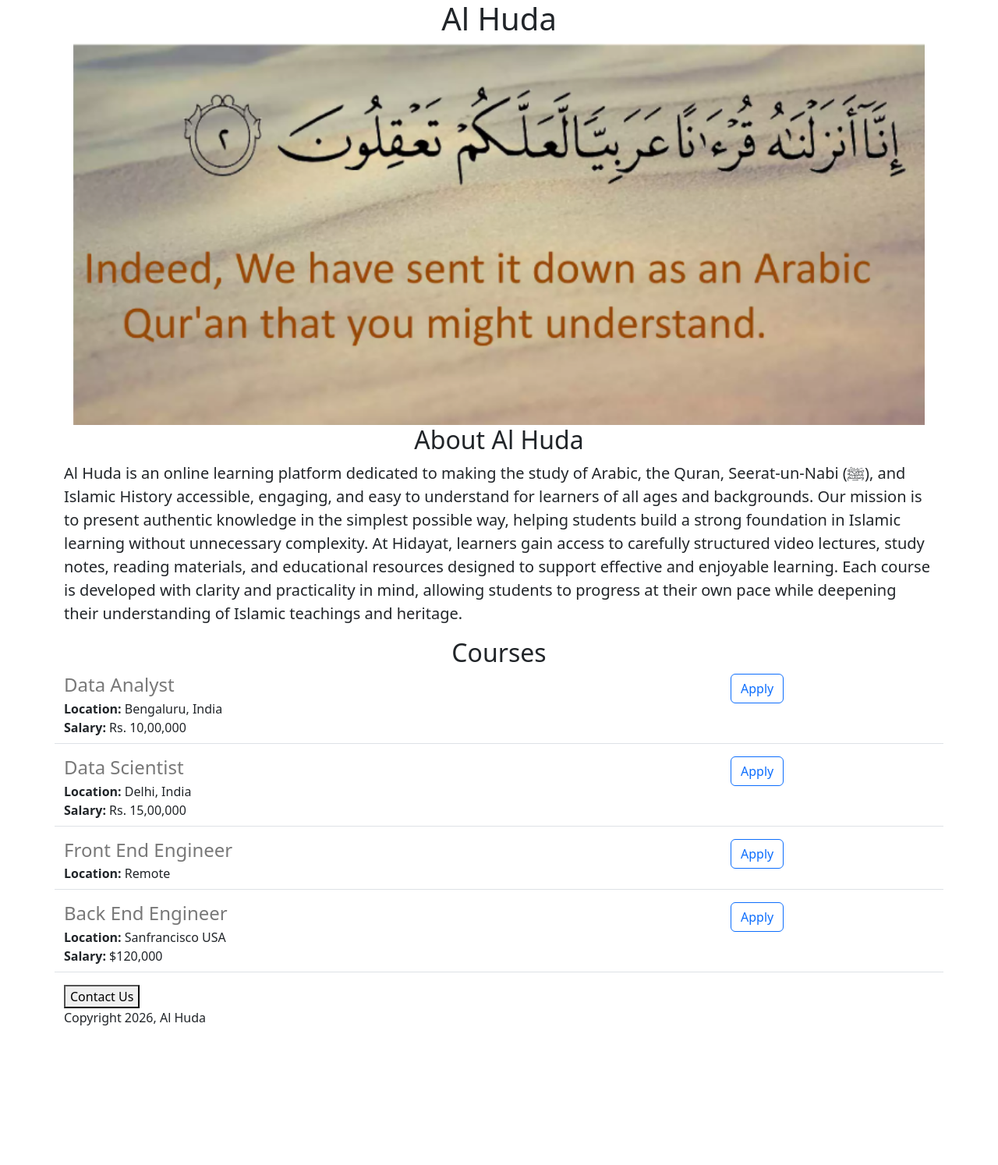
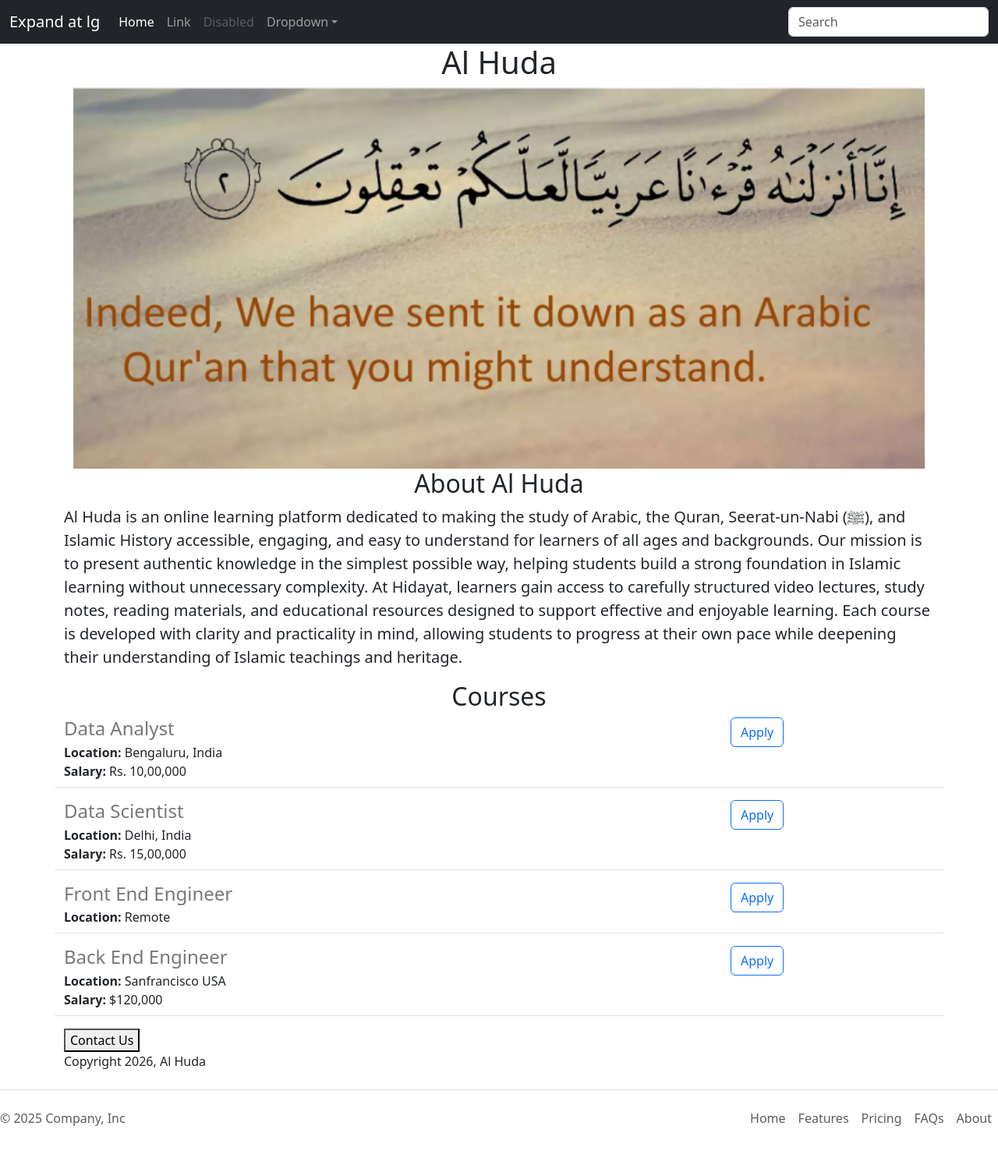
Before and after one commit to IrfanRamzanParray/my-first-website, a Flask app: page / in a window 1280 px wide. Shown: the whole page at 78% size. Before the commit the page ends 1315 px from the top, so only its background shows below. Run offline with Flask 3, Linux system fonts and the light colour scheme.

Commit message:
added header and footer

```diff
--- /dev/null
+++ b/templates/footer.html
@@ -0,0 +1,33 @@
+<footer
+  class="d-flex flex-wrap justify-content-between align-items-center py-3 my-4 border-top"
+>
+  <p class="col-md-4 mb-0 text-body-secondary">
+    &copy; 2025 Company, Inc
+  </p>
+  <a
+    href="/"
+    class="col-md-4 d-flex align-items-center justify-content-center mb-3 mb-md-0 me-md-auto link-body-emphasis text-decoration-none"
+    aria-label="Bootstrap"
+  >
+    <svg class="bi me-2" width="40" height="32" aria-hidden="true">
+      <use xlink:href="#bootstrap"></use>
+    </svg>
+  </a>
+  <ul class="nav col-md-4 justify-content-end">
+    <li class="nav-item">
+      <a href="#" class="nav-link px-2 text-body-secondary">Home</a>
+    </li>
+    <li class="nav-item">
+      <a href="#" class="nav-link px-2 text-body-secondary">Features</a>
+    </li>
+    <li class="nav-item">
+      <a href="#" class="nav-link px-2 text-body-secondary">Pricing</a>
+    </li>
+    <li class="nav-item">
+      <a href="#" class="nav-link px-2 text-body-secondary">FAQs</a>
+    </li>
+    <li class="nav-item">
+      <a href="#" class="nav-link px-2 text-body-secondary">About</a>
+    </li>
+  </ul>
+</footer>
--- a/templates/home.html
+++ b/templates/home.html
@@ -7,6 +7,7 @@
         <link href="https://cdn.jsdelivr.net/npm/bootstrap@5.3.8/dist/css/bootstrap.min.css" rel="stylesheet" integrity="sha384-sRIl4kxILFvY47J16cr9ZwB07vP4J8+LH7qKQnuqkuIAvNWLzeN8tE5YBujZqJLB" crossorigin="anonymous">
     </head>
     <body>
+        {% include 'nav.html' %}  {# Include the navigation bar #}
         <div class = "container">
         <h1 class = "text-center">Al Huda</h1>
         <img class="container" id ="banner" src="{{ url_for('static', filename='versetwo.png') }}">
@@ -26,5 +27,6 @@
                 </div>
 
             </div>
+        {% include 'footer.html' %}
     </body>
 </html>
--- /dev/null
+++ b/templates/nav.html
@@ -0,0 +1,54 @@
+<nav
+  class="navbar navbar-expand-lg navbar-dark bg-dark"
+  aria-label="Fifth navbar example"
+>
+  <div class="container-fluid">
+    <a class="navbar-brand" href="#">Expand at lg</a>
+    <button
+      class="navbar-toggler"
+      type="button"
+      data-bs-toggle="collapse"
+      data-bs-target="#navbarsExample05"
+      aria-controls="navbarsExample05"
+      aria-expanded="false"
+      aria-label="Toggle navigation"
+    >
+      <span class="navbar-toggler-icon"></span>
+    </button>
+    <div class="collapse navbar-collapse" id="navbarsExample05">
+      <ul class="navbar-nav me-auto mb-2 mb-lg-0">
+        <li class="nav-item">
+          <a class="nav-link active" aria-current="page" href="#">Home</a>
+        </li>
+        <li class="nav-item"><a class="nav-link" href="#">Link</a></li>
+        <li class="nav-item">
+          <a class="nav-link disabled" aria-disabled="true">Disabled</a>
+        </li>
+        <li class="nav-item dropdown">
+          <a
+            class="nav-link dropdown-toggle"
+            href="#"
+            data-bs-toggle="dropdown"
+            aria-expanded="false"
+            >Dropdown</a
+          >
+          <ul class="dropdown-menu">
+            <li><a class="dropdown-item" href="#">Action</a></li>
+            <li><a class="dropdown-item" href="#">Another action</a></li>
+            <li>
+              <a class="dropdown-item" href="#">Something else here</a>
+            </li>
+          </ul>
+        </li>
+      </ul>
+      <form role="search">
+        <input
+          class="form-control"
+          type="search"
+          placeholder="Search"
+          aria-label="Search"
+        />
+      </form>
+    </div>
+  </div>
+</nav>
```
Also changed, not shown: requirements.txt (line endings or trailing spaces).
